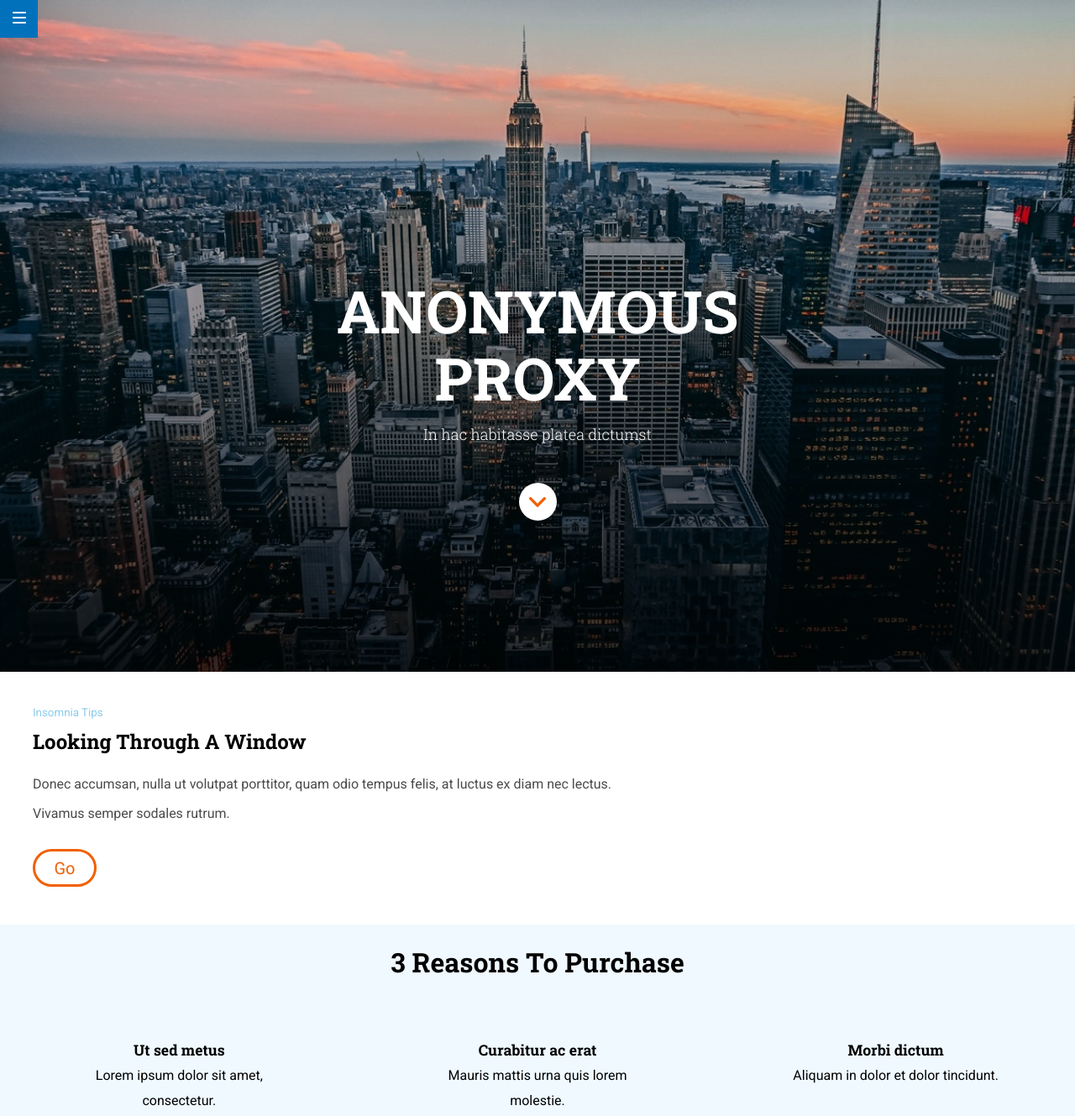
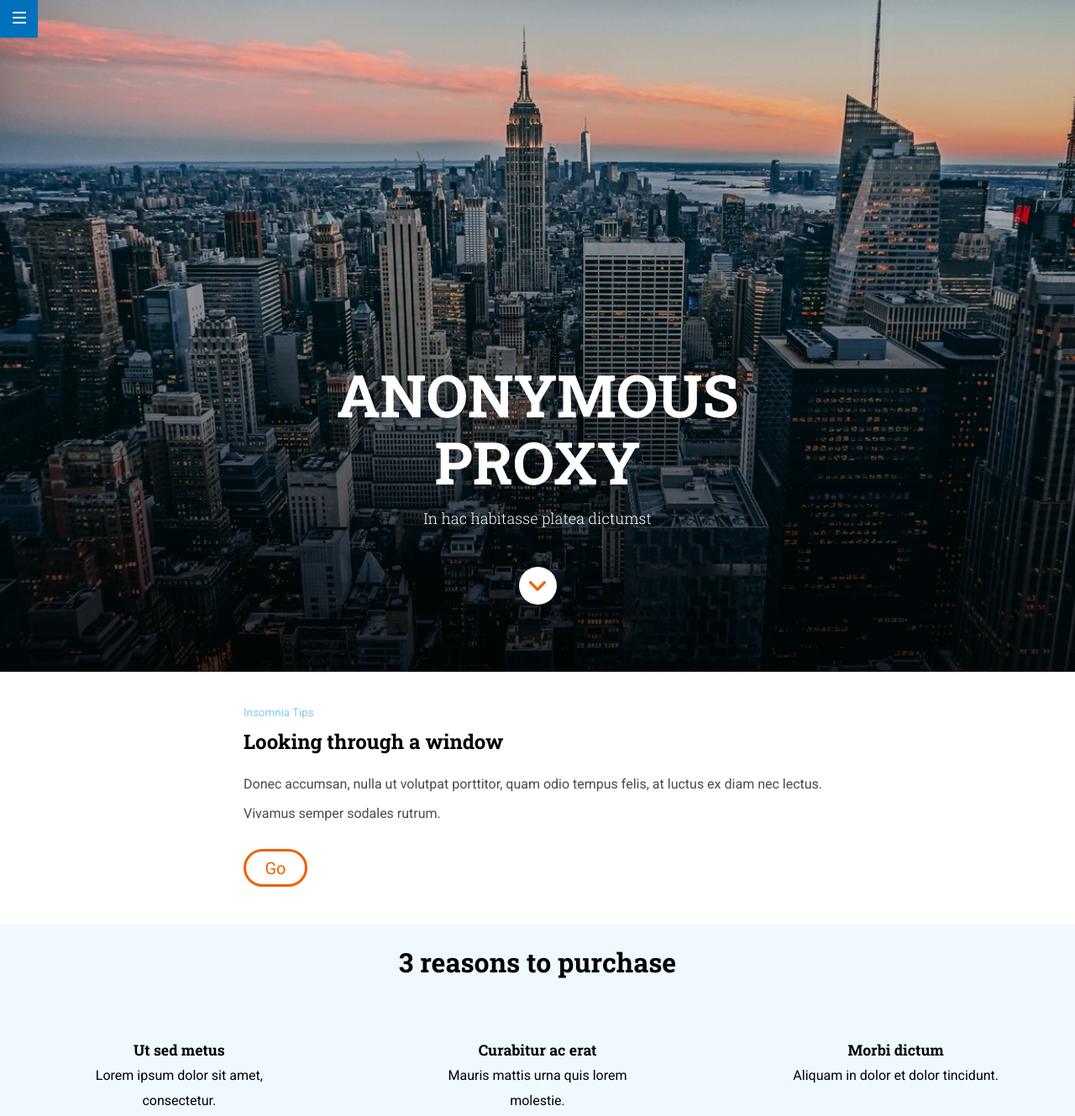
Before and after one commit to Adalab/modulo-1-evaluacion-final-aliciaggz, a website: page docs/index.html in a window 1280 px wide. Shown: the top 1329 px of the page at 84% size. Drawn offline with Linux system fonts and the light colour scheme.

Commit message:
vh-headertext-displayflexmain

```diff
--- a/docs/index.html
+++ b/docs/index.html
@@ -36,7 +36,7 @@
                     Insomnia Tips
                 </small>
 
-                <h2 class="article-title">Looking Through A Window</h2>
+                <h2 class="article-title">Looking through a window</h2>
                 <p class="article-text" >Donec accumsan, nulla ut volutpat porttitor, quam odio tempus felis, at luctus ex diam nec lectus. Vivamus semper sodales rutrum.</p>
 
                 <button class="sect1-button">
@@ -51,7 +51,7 @@
 
         <section class="main_sect2" id="module_2">
 
-            <h2 class="main_sect2--title">3 Reasons To Purchase</h2>
+            <h2 class="main_sect2--title">3 reasons to purchase</h2>
 
 
             <article class="main_sect2--article one">
--- a/src/scss/layout/_header.scss
+++ b/src/scss/layout/_header.scss
@@ -27,7 +27,8 @@
   &__text {
     display: flex;
     flex-direction: column;
-    transform: translateY(330px);
+    height: 90vh;
+    justify-content: flex-end;
     align-items: center;
     color: white;
     line-height: 55px;
@@ -55,6 +56,10 @@
       justify-content: center;
       align-items: center;
       border-radius: 50%;
+
+      & img:hover {
+        transform: rotateX(180deg);
+      }
     }
   }
 }
--- a/src/scss/layout/_page.scss
+++ b/src/scss/layout/_page.scss
@@ -1,4 +1,7 @@
 .main {
+  display: flex;
+  flex-direction: column;
+  align-items: center;
   &_sect1 {
     padding: 39px;
     padding-top: 30px;
@@ -23,6 +26,7 @@
         font-family: $fontRobotoSlab;
         width: 250px;
         margin-bottom: 15px;
+
         @media (min-width: 768px) {
           width: 100%;
         }
@@ -70,6 +74,7 @@
     line-height: 30px;
     justify-items: center;
     padding-bottom: 60px;
+    width: 100%;
 
     @media (min-width: 768px) {
       grid-template-columns: 1fr 1fr 1fr;
```
Also changed, not shown: src/html/partials/main.html (+2 -2 lines), docs/assets/css/main.css.
